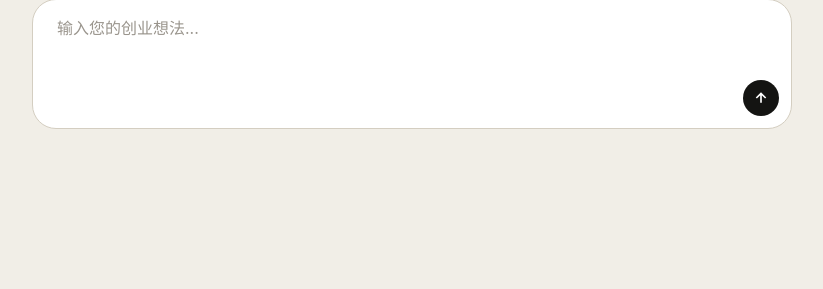
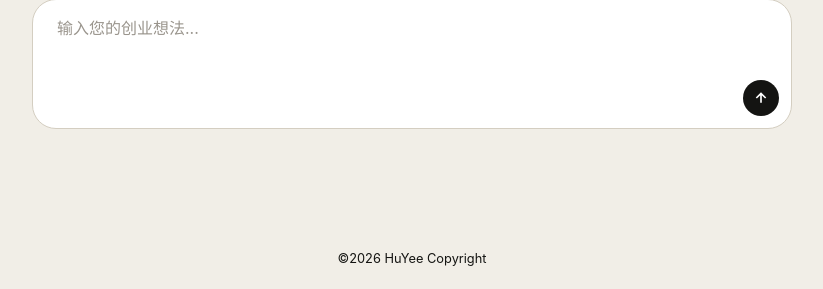
Before and after one commit to HuYee2025/BrandGPT, a Flask app: page /chat in a window 1280 px wide. Shown: the part 621-910 px from the top of the page, without its empty margins (228-1051 px from the left). Before the commit the page ends 750 px from the top, so only its background shows below. Run offline with Flask 3, Linux system fonts and the light colour scheme.

Commit message:
添加版权信息到底部

```diff
--- a/templates/base.html
+++ b/templates/base.html
@@ -135,6 +135,11 @@
         {% block content %}{% endblock %}
     </main>
 
+    <!-- 版权信息 -->
+    <footer style="text-align: center; padding: 20px; color: #141412; font-size: 0.8rem;">
+        ©2026 HuYee Copyright
+    </footer>
+
     <script src="{{ url_for('static', filename='js/app.js') }}"></script>
     {% block scripts %}{% endblock %}
 </body>
```
